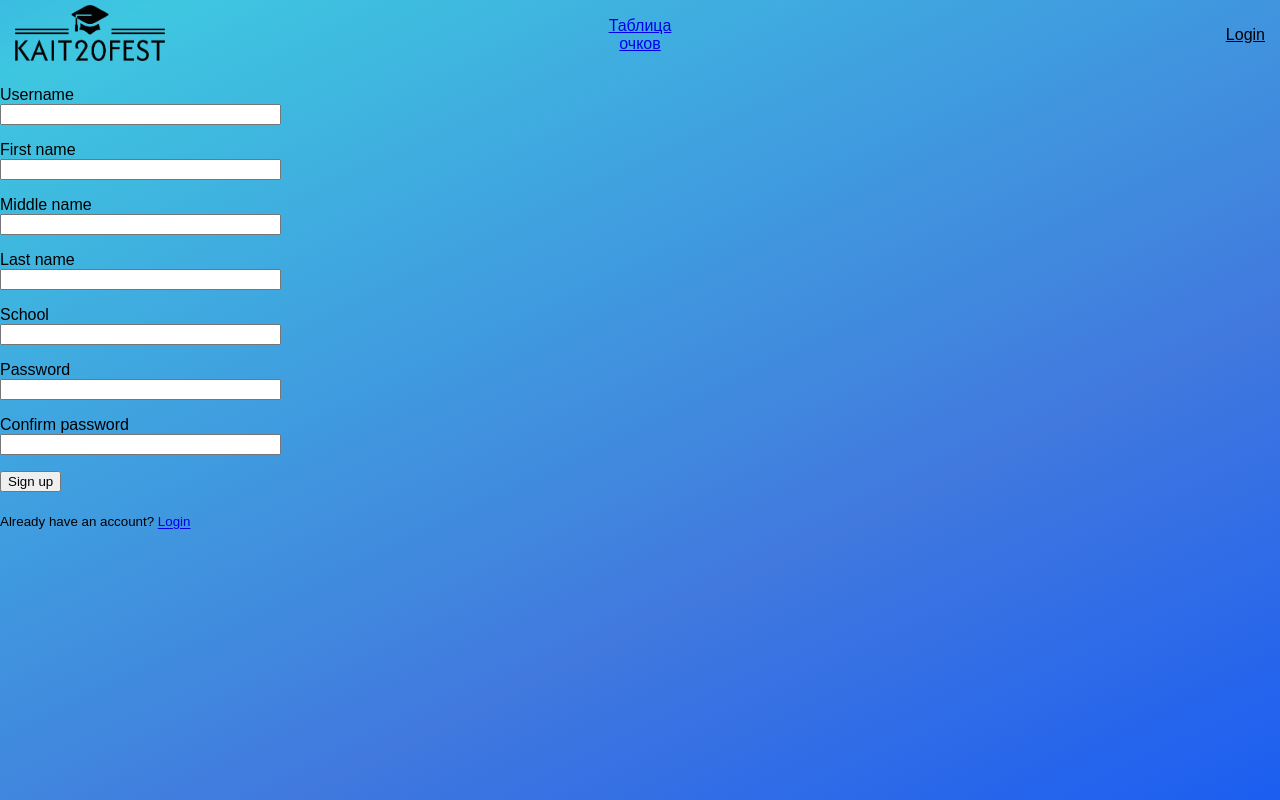
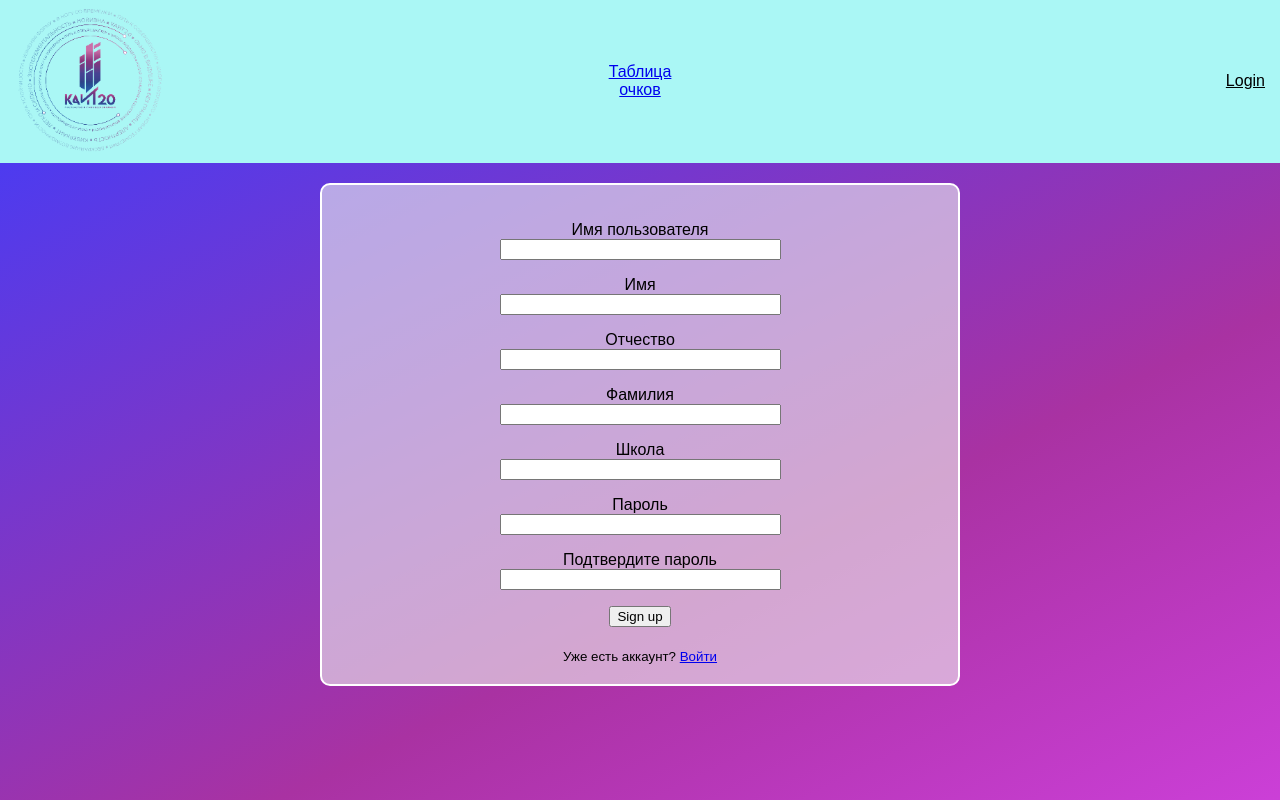
Before and after one commit to KAIT20Fest2024/QRCodeHandler, a Flask app: page /signup in a window 1280 px wide. Run offline with Flask 3, Linux system fonts and the light colour scheme; some web fonts are replaced.

Commit message:
New-old design

```diff
--- a/app/forms.py
+++ b/app/forms.py
@@ -13,13 +13,13 @@ class LoginForm(FlaskForm):
 
 
 class SignupForm(FlaskForm):
-    username = StringField('Username', validators=[DataRequired()])
-    fname = StringField('First name', validators=[DataRequired()])
-    mname = StringField('Middle name', validators=[DataRequired()])
-    lname = StringField('Last name', validators=[DataRequired()])
-    school = StringField('School', validators=[DataRequired()])
-    password = PasswordField('Password', validators=[DataRequired()])
-    confirm_password = PasswordField('Confirm password', validators=[EqualTo('password', message='Passwords do not match')])
+    username = StringField('Имя пользователя', validators=[DataRequired()])
+    fname = StringField('Имя', validators=[DataRequired()])
+    mname = StringField('Отчество', validators=[DataRequired()])
+    lname = StringField('Фамилия', validators=[DataRequired()])
+    school = StringField('Школа', validators=[DataRequired()])
+    password = PasswordField('Пароль', validators=[DataRequired()])
+    confirm_password = PasswordField('Подтвердите пароль', validators=[EqualTo('password', message='Passwords do not match')])
     submit = SubmitField('Sign up')
 
     def validate_username(self, username):
--- a/app/static/css/header.css
+++ b/app/static/css/header.css
@@ -8,25 +8,7 @@ header {
     min-height: 1.5em;
     box-sizing: border-box;
     transition: background-color .25s;
-
-.gradient {
-	width: 100vw;
-	height: 100vh;
-	background: linear-gradient(334deg, #ffffff, #3ec7e0, #0f56ee,#0049ff);
-	background-size: 180% 180%;
-	animation: gradient-animation 5s ease infinite;
-}
-    @keyframes gradient-animation {
-	0% {
-		background-position: 0% 50%;
-	}
-	50% {
-		background-position: 100% 50%;
-	}
-	100% {
-		background-position: 0% 50%;
-	}
-}
+    background-color: #aaf7f5;
 }
 
 
--- a/app/static/css/index.css
+++ b/app/static/css/index.css
@@ -18,7 +18,7 @@ h1{
 .gradient {
 	width: 100vw;
 	height: 100vh;
-	background: linear-gradient(334deg, #0049ff, #4179de, #3ec7e0, #0f56ee);
+	background: linear-gradient(334deg, #e549ff, #a932a2, #433cf8, #0f56ee);
 	background-size: 180% 180%;
 	animation: gradient-animation 5s ease infinite;
 }
--- /dev/null
+++ b/app/static/css/login.css
@@ -0,0 +1,11 @@
+.signupform{
+    text-align: center;
+    border: 2px solid #ffffff; /* Черная рамка толщиной 2 пикселя */
+    padding: 20px; /* Добавление отступа внутри формы */
+    border-radius: 10px; /* Закругление углов */
+    background-color: rgba(238, 238, 238, 0.62);
+}
+.formcontainer{
+    width: 50%; /* Ширина контейнера для формы */
+    margin: 20px auto; /* Центрирование контейнера и добавление отступов */
+}
--- a/app/templates/components/base.html
+++ b/app/templates/components/base.html
@@ -6,6 +6,7 @@
     <link rel="preconnect" href="https://fonts.googleapis.com">
 <link rel="preconnect" href="https://fonts.gstatic.com" crossorigin>
 <link href="https://fonts.googleapis.com/css2?family=Comfortaa:wght@300..700&family=Unbounded:wght@200..900&family=Yanone+Kaffeesatz:wght@200..700&display=swap" rel="stylesheet">
+    <link rel="stylesheet" type="text/css" href="{{ url_for('static', filename='css/login.css') }}">
     <link rel="stylesheet" type="text/css" href="{{ url_for('static', filename='css/index.css') }}">
     <link rel="stylesheet" type="text/css" href="{{ url_for('static', filename='css/common.css') }}">
     <link rel="stylesheet" type="text/css" href="{{ url_for('static', filename='css/header.css') }}">
--- a/app/templates/index.html
+++ b/app/templates/index.html
@@ -1,12 +1,12 @@
 {% extends 'components/base.html' %}
 
-{% block title %}Welcome{% endblock %}
+{% block title %}Добро пожаловать!{% endblock %}
 
 {% block body %}
 	{% if current_user.is_authenticated %}
 		<h1>Добро пожаловать, {{ current_user.login }}</h1>
 	{% else %}
-		<h1>Hello, anonymous</h1>
+		<h1>Здравствуйте!</h1>
 	{% endif %}
 
     <div class="msg">
--- a/app/templates/signup.html
+++ b/app/templates/signup.html
@@ -3,7 +3,8 @@
 {% block title %}Sign up{% endblock %}
 
 {% block body %}
-	<form action="" method="post" novalidate>
+    <div class="formcontainer">
+	<form class="signupform" action="" method="post" novalidate>
 	{{ form.hidden_tag() }}
 
 	<p>
@@ -64,7 +65,8 @@
 
 	<p>{{ form.submit() }} </p>
 
-	<sub>Already have an account? <a href="{{ url_for('login') }}">Login</a></sub>
+	<sub>Уже есть аккаунт? <a href="{{ url_for('login') }}">Войти</a></sub>
 
 	</form>
+    </div>
 {% endblock %}
```
Also changed, not shown: app/static/img/caps_logo(1).png (added), app/static/img/caps_logo.png.
